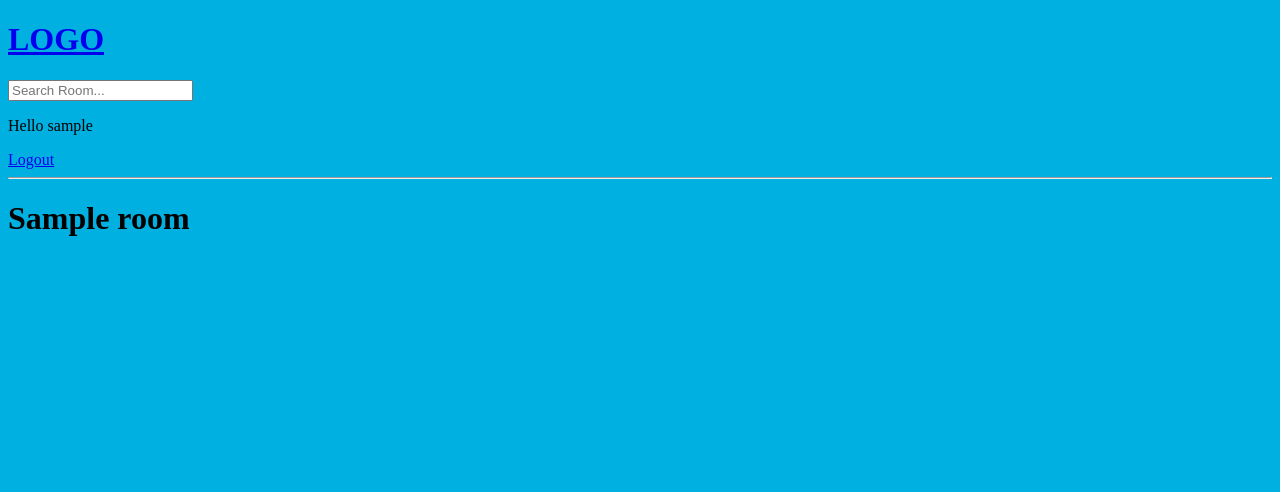
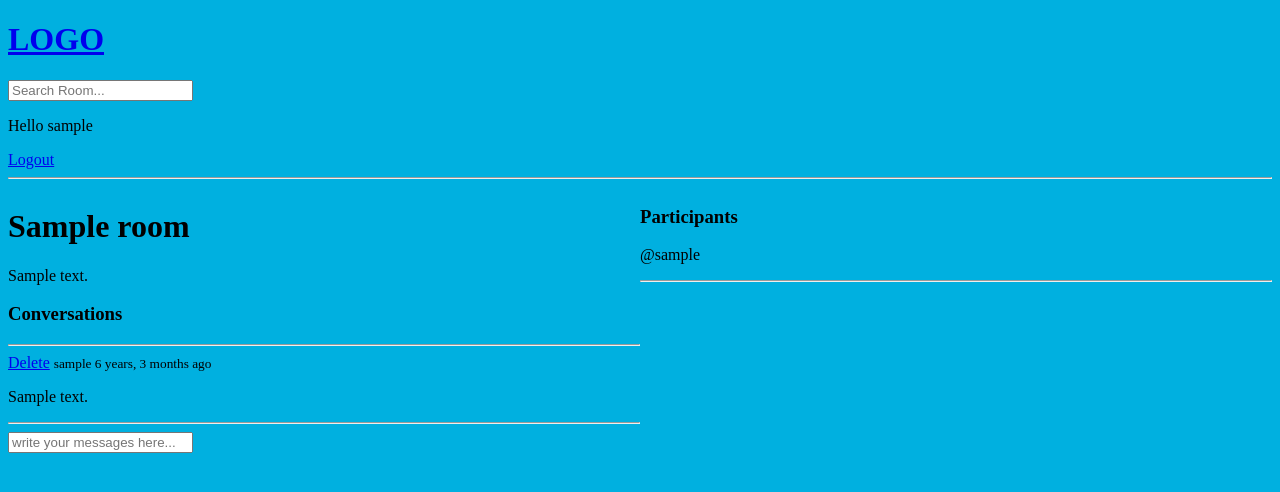
Before and after one commit to adithyan033/edubud_app, a Django app: page /room/1/ in a window 1280 px wide. Shown: the top 492 px of the page. Run offline with Django 5.2, Linux system fonts and the light colour scheme; a user stored in the database is signed in; tables that the repository leaves empty hold one stand-in row (values such as "Sample post").

Commit message:
added chat room messages,activity feed

```diff
--- a/base/models.py
+++ b/base/models.py
@@ -12,6 +12,7 @@ class Room(models.Model):
     topic=models.ForeignKey(Topic,on_delete=models.SET_NULL,null=True)
     name = models.CharField(max_length=200)
     description = models.TextField(null=True,blank=True)
+    participants = models.ManyToManyField(User,related_name='participants',blank=True)
     updated = models.DateTimeField(auto_now=True)
     created=models.DateTimeField(auto_now_add=True)
     class Meta:
@@ -26,5 +27,7 @@ class Message(models.Model):
     body=models.TextField()
     updated = models.DateTimeField(auto_now=True)
     created=models.DateTimeField(auto_now_add=True)
+    class Meta:
+        ordering = ['-updated','-created']
     def __str__(self):
         return self.body[0:50]
--- a/base/templates/base/room.html
+++ b/base/templates/base/room.html
@@ -1,6 +1,53 @@
-{% extends 'main.html'%}
-{% block content %}
+{% extends 'main.html'%} {% block content %}
+<style>
+  .room-container {
+    display: grid;
+    grid-template-columns: 1fr 1fr;
+  }
+</style>
 
-<h1>{{room.name}} </h1>
+<div class="room-container">
+  <div>
+    <h1>{{room.name}}</h1>
+    <p>{{room.description}}</p>
+    <div class="comment-wrapper">
+      <h3>Conversations</h3>
+      <hr />
+      {% for message in room_messages %}
+      <div>
+        {% if request.user == message.user %}
+        <a href="{% url 'delete-message' message.id %}">Delete</a>
+        {% endif %}
+        <small>{{message.user}} {{message.created|timesince}} ago</small>
+        <p>{{message.body}}</p>
+        <hr />
+      </div>
+      {% endfor %}
+    </div>
 
- {% endblock %}
+    {% if request.user.is_authenticated %}
+    <div>
+      <form method="POST" action="">
+        {% csrf_token %}
+        <input
+          type="text"
+          name="body"
+          placeholder="write your messages here..."
+        />
+      </form>
+    </div>
+    {% endif %}
+  </div>
+
+  <div>
+    <h3>Participants</h3>
+    {% for user in participants %}
+    <div>
+      <p>@{{user.username}}</p>
+    </div>
+    {% endfor %}
+    <hr />
+  </div>
+</div>
+
+{% endblock %}
--- a/base/urls.py
+++ b/base/urls.py
@@ -13,4 +13,5 @@ urlpatterns = [
     path('create-room/',views.createRoom,name='create-room'),
     path('update-room/<str:pk>/',views.updateRoom,name='update-room'),
     path('delete-room/<str:pk>/',views.deleteRoom,name='delete-room'),
+    path('delete-message/<str:pk>/',views.deleteMessage,name='delete-message'),
 ]
--- a/base/views.py
+++ b/base/views.py
@@ -7,7 +7,7 @@ from django.contrib.auth.forms import UserCreationForm
 from django.contrib import messages
 from django.http import HttpResponse
 from django.db.models import Q
-from .models import Room,Topic
+from .models import Room,Topic,Message
 from .forms import RoomForm
 # Create your views here.
 
@@ -69,13 +69,27 @@ def home(request):
         Q(description__icontains=q)
         )
     topics=Topic.objects.all()
+
     room_count=rooms.count()
-    context={'rooms':rooms,'topics':topics,'room_count':room_count}
+    room_messages = Message.objects.all()
+    context={'rooms':rooms,'topics':topics,
+             'room_count':room_count,'room_messages':room_messages}
     return render(request,'base/home.html',context)
 def room(request,pk):
-    room=None
+    #room=None
     room=Room.objects.get(id=pk)
-    context={'room':room}
+    room_messages=room.message_set.all()
+    participants=room.participants.all()
+
+    if request.method=='POST':
+        message=Message.objects.create(
+            user=request.user,
+            room=room,
+            body=request.POST.get('body')
+        )
+        room.participants.add(request.user)
+        return redirect('room',pk=room.id)
+    context={'room':room,'room_messages':room_messages,'participants':participants}
     return render(request,'base/room.html',context)
 
 @login_required(login_url='login')
@@ -115,6 +129,17 @@ def deleteRoom(request,pk):
         return redirect('home')
     return render(request,'base/delete.html',{'obj':room})
 
+@login_required(login_url='login')
+def deleteMessage(request,pk):
+    message=Message.objects.get(id=pk)
+    if request.user != message.user:
+        return HttpResponse("you are not allowed to do this")
+
+    if request.method=='POST':
+        message.delete()
+        return redirect('home')
+    return render(request,'base/delete.html',{'obj':message})
+
 
 '''
 def room(request,pk):
```
Also changed, not shown: base/templates/base/home.html (+14 -4 lines), base/migrations/0003_alter_room_options_room_participants.py (added).
